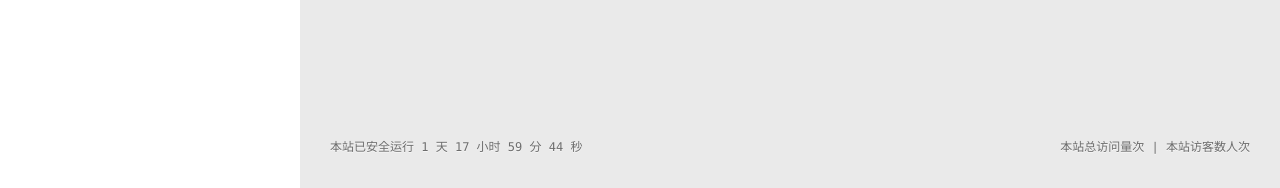
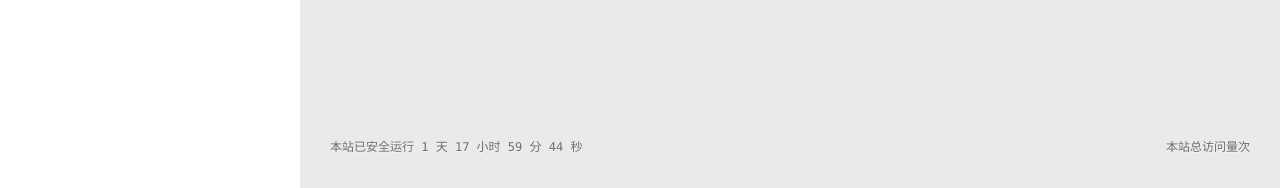
Before and after one commit to tianjinren/tianjinren.github.io, a plain HTML site: page 2021/03/20/Hello-world/index.html in a window 1280 px wide. Shown: the part 612-800 px from the top of the page. Drawn offline with Linux system fonts and the light colour scheme; some packages are replaced by stand-ins of ours; a script that the page names is missing.

Commit message:
Site updated: 2021-03-22 21:59:37

```diff
--- a/2021/03/20/Hello-world/index.html
+++ b/2021/03/20/Hello-world/index.html
@@ -348,10 +348,6 @@
                 <span id="busuanzi_container_site_pv">
                      本站总访问量<span id="busuanzi_value_site_pv"></span>次
                 </span>
-                <span class="post-meta-divider">|</span>
-                <span id="busuanzi_container_site_uv">
-                     本站访客数<span id="busuanzi_value_site_uv"></span>人次
-                </span>
 
       	</div>
     </div>
```
Also changed, not shown: 2021/03/21/电视原理/index.html (+0 -4 lines), 2021/03/22/HEXO-yilia搭建个人博客/index.html (+0 -4 lines), 2021/03/22/RESUME/index.html (+0 -4 lines), 2021/03/22/中文简历/index.html (+0 -4 lines), archives/2021/03/index.html (+0 -4 lines), archives/2021/index.html (+0 -4 lines), archives/index.html (+0 -4 lines), categories/index.html (+0 -4 lines), categories/project/index.html (+0 -4 lines), categories/简历/index.html (+0 -4 lines), categories/随笔/index.html (+0 -4 lines), index.html (+0 -4 lines), tags/HEXO/index.html (+0 -4 lines), tags/yilia/index.html (+0 -4 lines), 1 more files.
